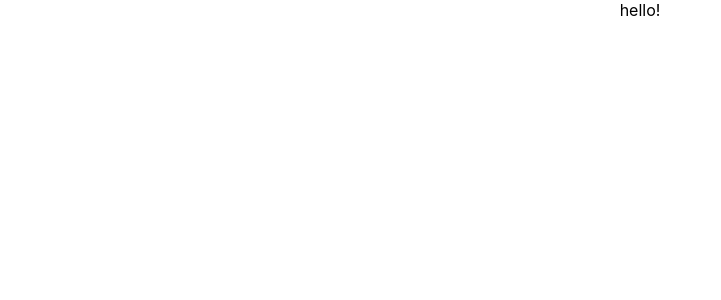
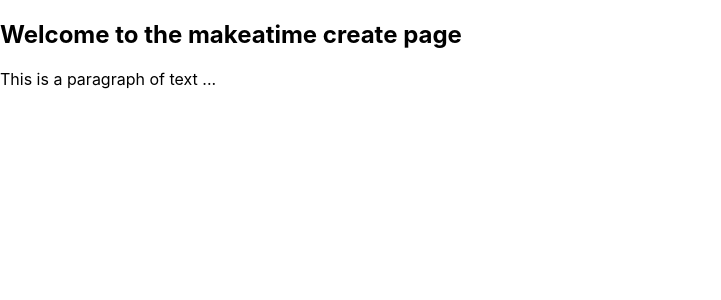
Before and after one commit to Samukat/makeatime, a React (Create React App) app in the folder client/: page /create in a window 1280 px wide. Shown: the top 300 px of the page, without its empty margins (0-721 px from the left). Built offline with nearby package versions, Linux system fonts and the light colour scheme.

Commit message:
basic routing

```diff
--- a/client/package.json
+++ b/client/package.json
@@ -12,7 +12,10 @@
     "@types/react-dom": "^18.2.4",
     "react": "^18.2.0",
     "react-dom": "^18.2.0",
+    "react-hook-form": "^7.43.9",
+    "react-router-dom": "6.4",
     "react-scripts": "5.0.1",
+    "sass": "^1.62.1",
     "typescript": "^4.9.5",
     "web-vitals": "^2.1.4"
   },
--- a/client/src/App.tsx
+++ b/client/src/App.tsx
@@ -1,11 +1,23 @@
 import React from 'react';
+import {BrowserRouter ,Routes, Route, Link, NavLink} from 'react-router-dom';
 import './App.css';
+
+import Home from './components/pages/home_page';
+import About from './components/pages/about_page';
+import Event from './components/pages/event_page';
+import Create from './components/pages/create_page';
 
 function App() {
   return (
-    <div className="App">
-      hello!
-    </div>
+    <BrowserRouter>
+      <main>
+        <Routes>
+          <Route path="/" element={<Home />}/>
+          <Route path="/create" element={<Create />}/>
+          <Route path="/event" element={<Event />}/>
+        </Routes>
+      </main>
+    </BrowserRouter>
   );
 }
 
--- /dev/null
+++ b/client/src/components/pages/about_page/index.tsx
@@ -0,0 +1,15 @@
+import React, { useState, useEffect } from 'react';
+
+
+// import Navbar from 'react-bootstrap/Navbar';
+// import Container from 'react-bootstrap/Container';
+
+
+export default function About() {
+    return (
+        <div className='event'>
+            <h2>Welcome to the makeatime about page</h2>
+            <p>This is a paragraph of text ...</p>
+        </div>
+    )
+}
--- /dev/null
+++ b/client/src/components/pages/create_page/index.tsx
@@ -0,0 +1,15 @@
+import React, { useState, useEffect } from 'react';
+
+
+// import Navbar from 'react-bootstrap/Navbar';
+// import Container from 'react-bootstrap/Container';
+import './style.scss';
+
+export default function Create() {
+    return (
+        <div className='event'>
+            <h2>Welcome to the makeatime create page</h2>
+            <p>This is a paragraph of text ...</p>
+        </div>
+    )
+}
--- /dev/null
+++ b/client/src/components/pages/event_page/index.tsx
@@ -0,0 +1,15 @@
+import React, { useState, useEffect } from 'react';
+
+
+// import Navbar from 'react-bootstrap/Navbar';
+// import Container from 'react-bootstrap/Container';
+import './style.scss';
+
+export default function Event() {
+    return (
+        <div className='event'>
+            <h2>Welcome to the makeatime event page</h2>
+            <p>This is a paragraph of text ...</p>
+        </div>
+    )
+}
--- /dev/null
+++ b/client/src/components/pages/home_page/index.tsx
@@ -0,0 +1,16 @@
+import React, { useState, useEffect } from 'react';
+
+
+// import Navbar from 'react-bootstrap/Navbar';
+// import Container from 'react-bootstrap/Container';
+
+
+
+export default function Home() {
+    return (
+        <div className='home'>
+            <h2>Welcome to the makeatime home page</h2>
+            <p>This is a paragraph of text ...</p>
+        </div>
+    )
+}
--- /dev/null
+++ b/client/src/components/template/footer.tsx
@@ -0,0 +1,6 @@
+import React, { useState, useEffect } from 'react';
+
+
+// import Navbar from 'react-bootstrap/Navbar';
+// import Container from 'react-bootstrap/Container';
+import './style.scss';
```
Also changed, not shown: client/src/components/pages/about_page/style.scss (added), client/src/components/pages/create_page/style.scss (added), client/src/components/pages/event_page/style.scss (added), client/src/components/pages/home_page/style.scss (added), client/src/components/template/style.scss (added), 2 other files (tests, documents, lock files or other folders).
